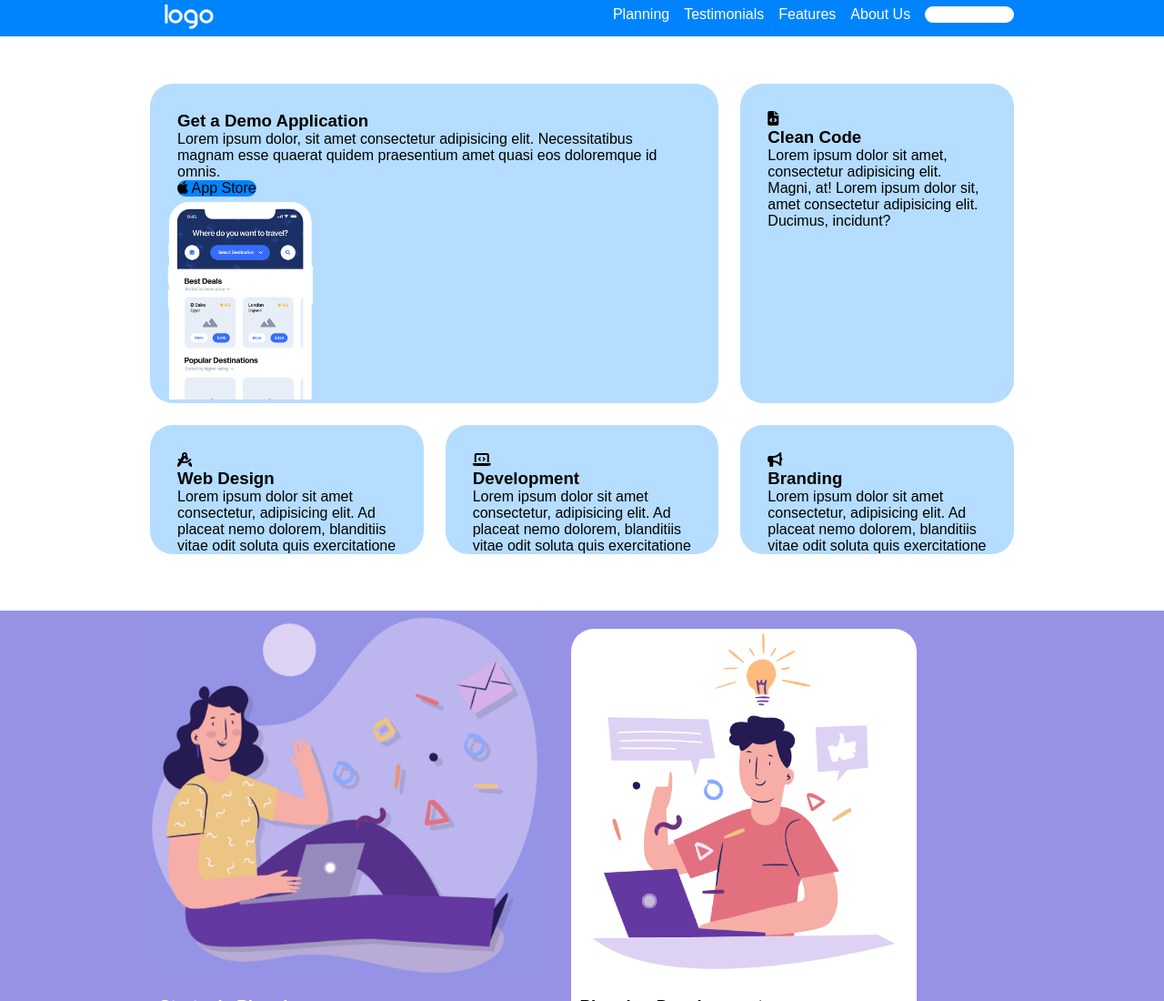
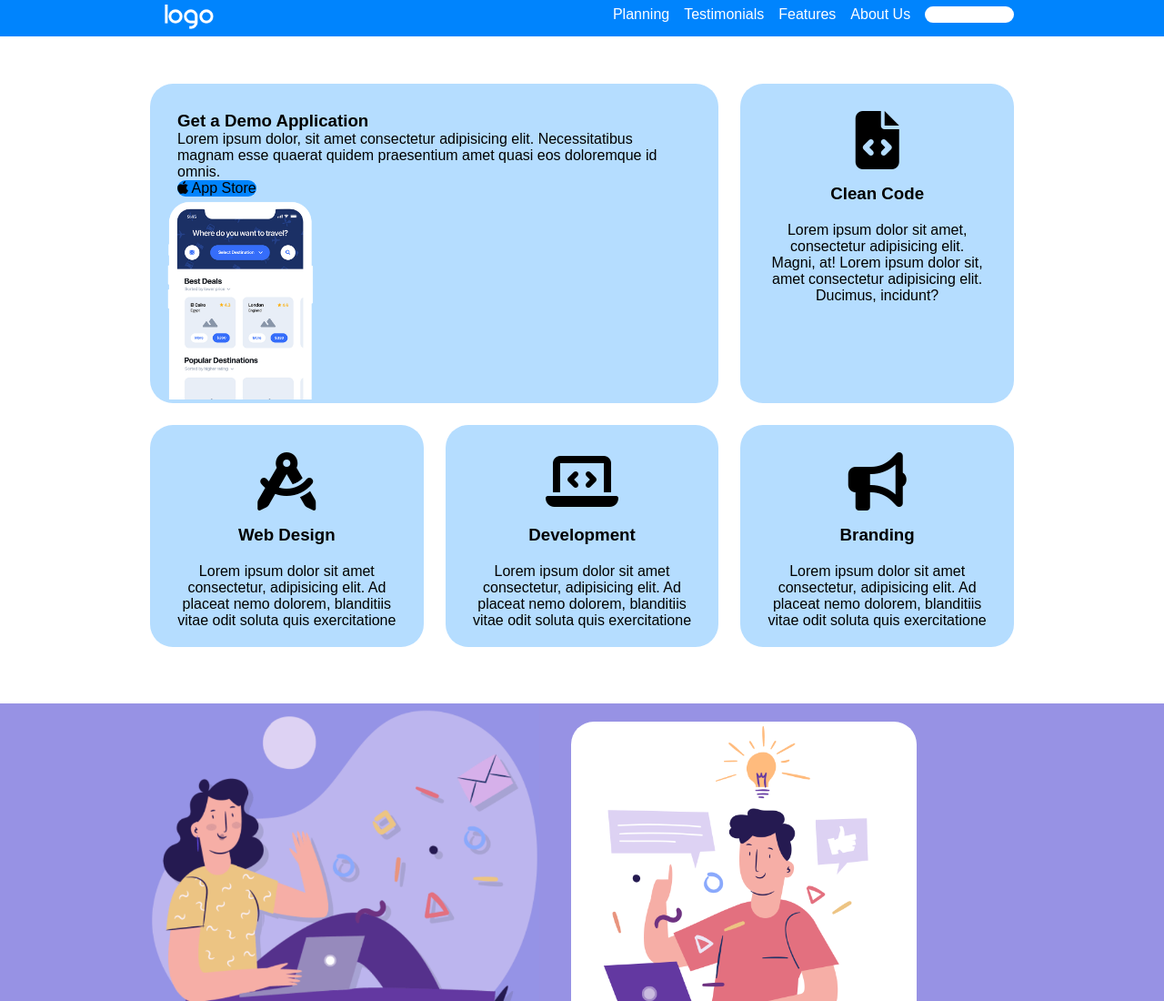
Before and after one commit to SimoneViglione/htmlcss-responsive-layout, a plain HTML site: page index.html in a window 1280 px wide. Shown: the top 1100 px of the page at 91% size. Drawn offline with Linux system fonts and the light colour scheme.

Commit message:
corrette cards first section eccetto la prima

```diff
--- a/css/style.css
+++ b/css/style.css
@@ -149,8 +149,13 @@ main {
     border-radius: 25px;
     margin: 1rem;
 }
+
 .card-container {
     padding: 30px 30px 0;
+}
+.bigger-font {
+    font-size: 4rem;
+    margin-bottom: 1rem;
 }
 
 .columns {
--- a/index.html
+++ b/index.html
@@ -68,34 +68,34 @@
                     </div>
 
                     <div class="card m-bottom">
-                        <div class="card-container">
-                            <i class="fa-solid fa-file-code"></i>
-                            <h3>Clean Code</h3>
-                            <p>Lorem ipsum dolor sit amet, consectetur adipisicing elit. Magni, at! Lorem ipsum dolor sit, amet consectetur adipisicing elit. Ducimus, incidunt?</p>
+                        <div class="card-container centered">
+                            <i class="fa-solid fa-file-code bigger-font"></i>
+                            <h3 class="m-bottom">Clean Code</h3>
+                            <p class="m-bottom">Lorem ipsum dolor sit amet, consectetur adipisicing elit. Magni, at! Lorem ipsum dolor sit, amet consectetur adipisicing elit. Ducimus, incidunt?</p>
                         </div>
                     </div>
 
                     <div class="card m-bottom">
-                        <div class="card-container">
-                            <i class="fa-solid fa-compass-drafting"></i>
-                            <h3>Web Design</h3>
-                            <p>Lorem ipsum dolor sit amet consectetur, adipisicing elit. Ad placeat nemo dolorem, blanditiis vitae odit soluta quis exercitatione</p>
+                        <div class="card-container centered">
+                            <i class="fa-solid fa-compass-drafting bigger-font"></i>
+                            <h3 class="m-bottom">Web Design</h3>
+                            <p class="m-bottom">Lorem ipsum dolor sit amet consectetur, adipisicing elit. Ad placeat nemo dolorem, blanditiis vitae odit soluta quis exercitatione</p>
                         </div>
                     </div>
 
                     <div class="card m-bottom">
-                        <div class="card-container">
-                            <i class="fa-solid fa-laptop-code"></i>
-                            <h3>Development</h3>
-                            <p>Lorem ipsum dolor sit amet consectetur, adipisicing elit. Ad placeat nemo dolorem, blanditiis vitae odit soluta quis exercitatione</p>
+                        <div class="card-container centered">
+                            <i class="fa-solid fa-laptop-code  bigger-font"></i>
+                            <h3 class="m-bottom">Development</h3>
+                            <p class="m-bottom">Lorem ipsum dolor sit amet consectetur, adipisicing elit. Ad placeat nemo dolorem, blanditiis vitae odit soluta quis exercitatione</p>
                         </div>
                     </div>
 
                     <div class="card m-bottom">
-                        <div class="card-container">
-                            <i class="fa-solid fa-bullhorn"></i>
-                            <h3>Branding</h3>
-                            <p>Lorem ipsum dolor sit amet consectetur, adipisicing elit. Ad placeat nemo dolorem, blanditiis vitae odit soluta quis exercitatione</p>
+                        <div class="card-container centered">
+                            <i class="fa-solid fa-bullhorn bigger-font"></i>
+                            <h3 class="m-bottom">Branding</h3>
+                            <p class="m-bottom">Lorem ipsum dolor sit amet consectetur, adipisicing elit. Ad placeat nemo dolorem, blanditiis vitae odit soluta quis exercitatione</p>
                         </div>
                     </div>
                 </div>
```
